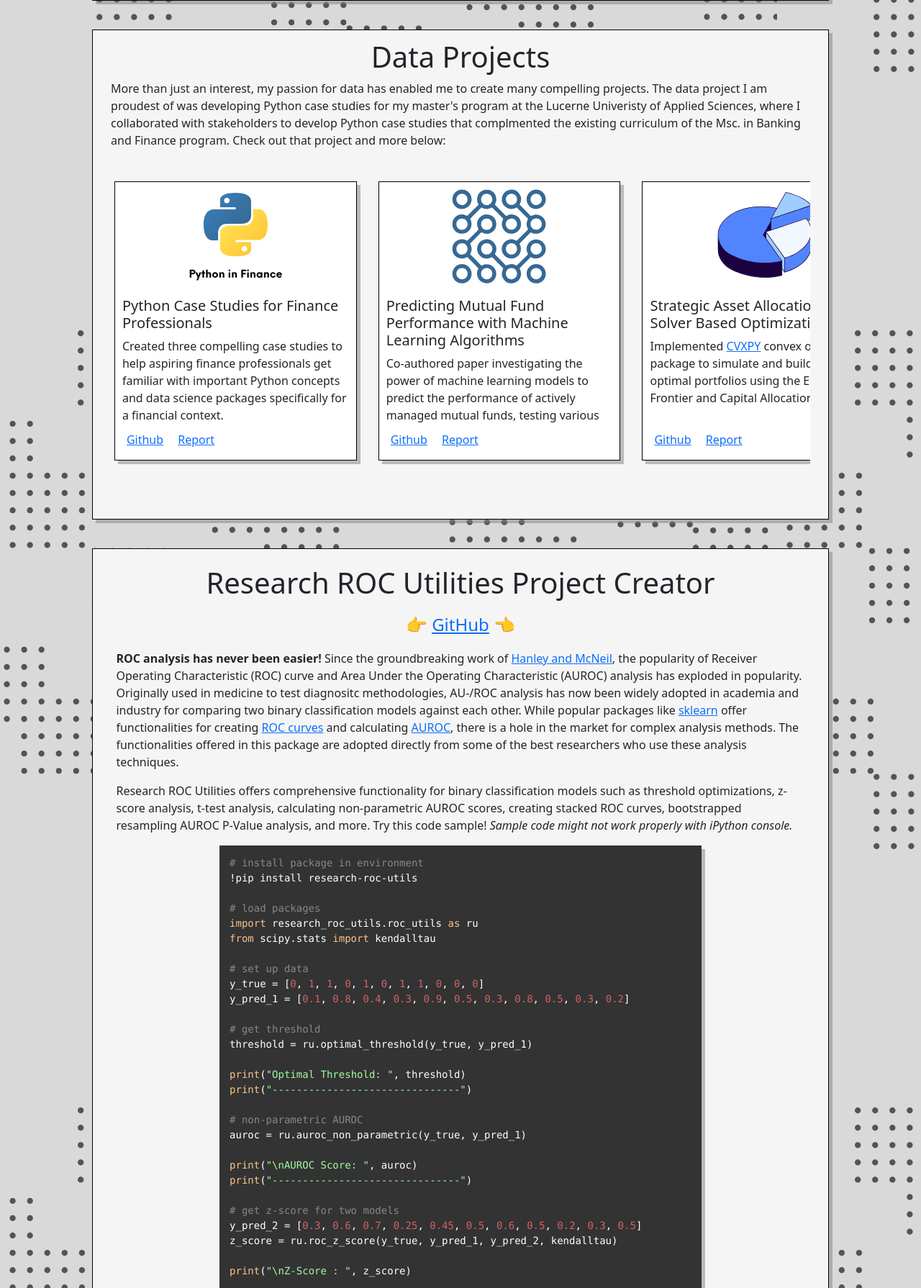
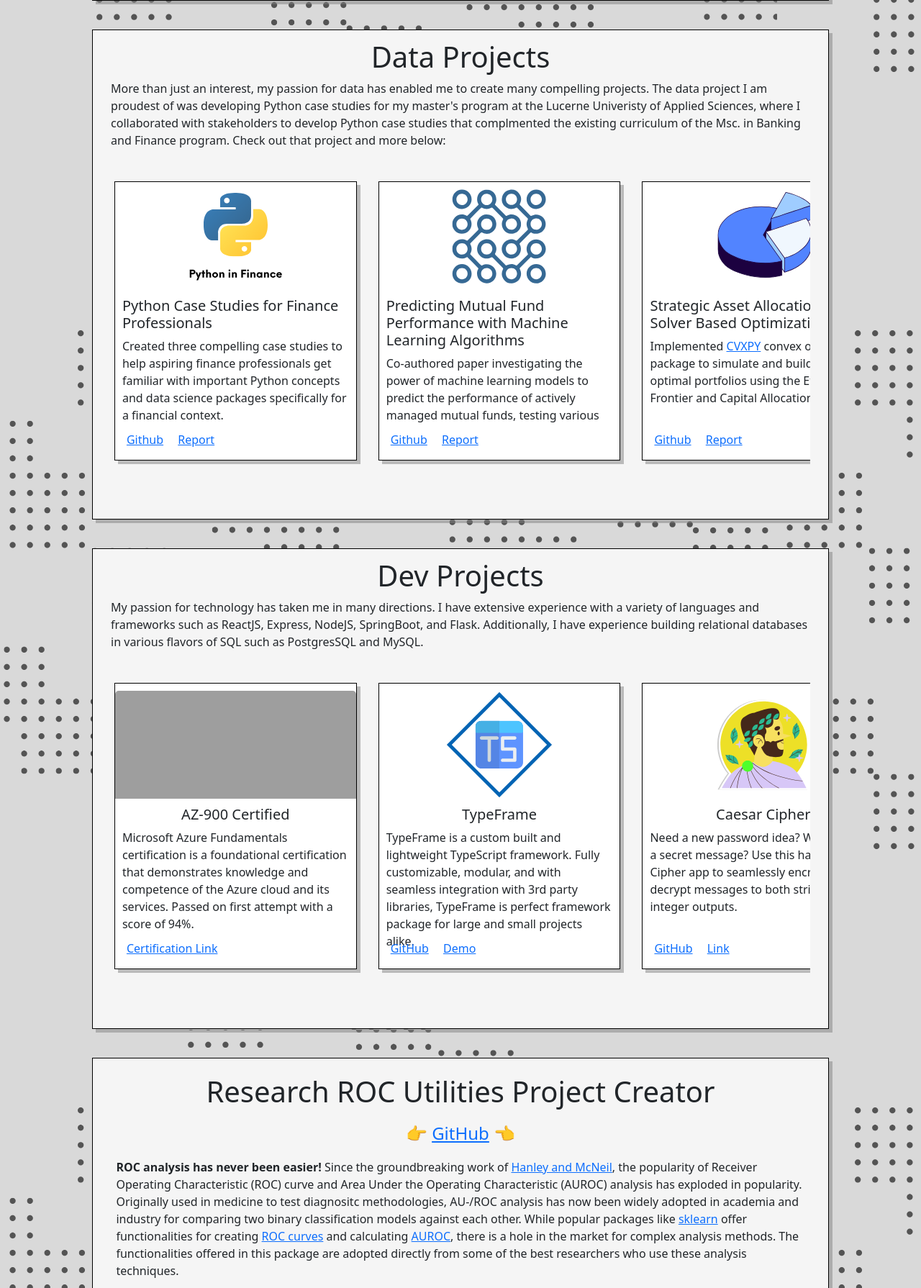
Before and after one commit to jpbruehw/personal-site, a Flask app: page / in a window 1280 px wide. Shown: the part 1809-3599 px from the top of the page at 72% size. Run offline with Flask 3, Linux system fonts and the light colour scheme; some libraries are stand-ins or nearby versions; grey boxes are pictures that could not be loaded.

Commit message:
added dev projects section

```diff
--- /dev/null
+++ b/static/css/dev-projects.css
@@ -0,0 +1,80 @@
+.dev-projects-container {
+  background-color: whitesmoke;
+  width: 80vw;
+  border: 1px solid black;
+  box-shadow: 5px 5px 0px rgba(128, 128, 128, 0.5);
+  padding: 1% 2%;
+  margin-bottom: 5vh;
+}
+
+.project-img {
+  height: 150px;
+}
+
+.projects-container {
+  margin-bottom: 5vh;
+  display: flex;
+  flex-direction: row;
+  align-items: center;
+  flex-wrap: nowrap;
+  justify-content: flex-start;
+  overflow-x: scroll;
+  overflow-y: hidden;
+  padding: 3% 0.5%;
+}
+
+.card-style {
+  /* flex-grow flex-shrink flex-basis; */
+  flex: 1 0 auto;
+  border-radius: 0px;
+  border: 1px solid black;
+  box-shadow: 5px 5px 0px rgba(128, 128, 128, 0.5);
+  transition: transform 0.3s ease;
+  width: 35%;
+  margin-right: 30px;
+}
+
+.card-style:hover {
+  transform: scale(1.025);
+}
+
+.card-body-style {
+  padding: 3%;
+  height: 200px;
+}
+
+@media (min-width: 1250px) {
+  .card-body-style {
+    height: 180px;
+  }
+}
+
+@media (max-width: 1250px) {
+  .card-style {
+    width: 45%;
+  }
+}
+
+@media (max-width: 1000px) {
+  .data-projects-container {
+    width: 90vw;
+  }
+
+  .card-style {
+    width: 55%;
+  }
+
+  .card-body-style {
+    height: 175px;
+  }
+}
+
+@media (max-width: 768px) {
+  .card-style {
+    width: 80%;
+  }
+
+  .card-body-style {
+    height: 240px;
+  }
+}
--- a/static/js/copyText.js
+++ b/static/js/copyText.js
@@ -9,11 +9,16 @@ $(document).ready(() => {
     }
   }
 
-  // get elements we want to add events to
+  // copy functionality for code button
   const codeContent = $("#code-text").text();
   const codeButton = $("#code-copy");
+  const timeOutFun = () =>
+    setTimeout(() => {
+      codeButton.text("Copy");
+    }, 5000);
   codeButton.on("click", () => {
     copyResult(codeContent);
     codeButton.text("Copied");
+    timeOutFun();
   });
 });
--- a/templates/about.html
+++ b/templates/about.html
@@ -8,18 +8,19 @@
   </div>
   <div class="intro-description">
     <article class="intro-article">
-      <h1 style="text-align: center">To change is to live.</h1>
+      <h1 style="text-align: center">Hi there.</h1>
       <p>
-        These words summarize the person behind this page. A relentless
-        self-starter who only ever gives his very best effort and nothing less.
-        A person who understands that a team is a sum of its parts, and that
-        success is never the product of one person alone. A person that
-        appreciates the necessity of understanding and fitting into different
-        cultures, having called several different countries and organizations
-        home over the years. A person that understands the opportunities, but
-        more importantly the limitations, of emerging technologies. A person
-        that chooses to use failure as a learning experience rather than as a
-        defeat. This is who I am and what I have to offer.
+        <b>Who is the person behind this page?</b> Well, let me tell you. A
+        relentless self-starter who only ever gives his very best effort and
+        nothing less. A person who understands that a team is a sum of its
+        parts, and that success is never the product of one person alone. A
+        person that appreciates the necessity of understanding and fitting into
+        different cultures, having called several different countries and
+        organizations home over the years. A person that understands the
+        opportunities, but more importantly the limitations, of emerging
+        technologies. A person that chooses to use failure as a learning
+        experience rather than as a defeat. This is who I am and what I have to
+        offer.
       </p>
     </article>
   </div>
--- a/templates/base.html
+++ b/templates/base.html
@@ -22,6 +22,7 @@
     <link rel="stylesheet" href="../static/css/tech-skills-scroller.css" />
     <link rel="stylesheet" href="../static/css/tech-skills-desc.css" />
     <link rel="stylesheet" href="../static/css/roc-utilities.css" />
+    <link rel="stylesheet" href="../static/css/dev-projects.css" />
     <!-- import scripts -->
     <link
       rel="stylesheet"
--- /dev/null
+++ b/templates/dev-projects.html
@@ -0,0 +1,102 @@
+<div class="dev-projects-container" id="dev-projects">
+  <article class="dev-projects-">
+    <h1 class="dev-projects-header" style="text-align: center">Dev Projects</h1>
+    <p>
+      My passion for technology has taken me in many directions. I have
+      extensive experience with a variety of languages and frameworks such as
+      ReactJS, Express, NodeJS, SpringBoot, and Flask. Additionally, I have
+      experience building relational databases in various flavors of SQL such as
+      PostgresSQL and MySQL.
+    </p>
+  </article>
+  <div class="projects-container">
+    <!-- az-900 certification -->
+    <div class="card card-style">
+      <img
+        src="../static/assets/dev-projects/az-900.svg"
+        class="card-img-top project-img"
+        style="margin-top: 10px"
+        alt="az-900 logo"
+      />
+      <div class="card-body card-body-style">
+        <h5 class="card-title" style="text-align: center">AZ-900 Certified</h5>
+        <p class="card-text">
+          Microsoft Azure Fundamentals certification is a foundational
+          certification that demonstrates knowledge and competence of the Azure
+          cloud and its services. Passed on first attempt with a score of 94%.
+        </p>
+      </div>
+      <div class="card-body">
+        <a
+          href="https://learn.microsoft.com/en-us/users/jpbruehwiler-8820/credentials/d7971f16d52cc4e7?ref=https%3A%2F%2Fwww.linkedin.com%2F"
+          class="card-link"
+          target="_blank"
+          >Certification Link</a
+        >
+      </div>
+    </div>
+    <!-- typeframe demo -->
+    <div class="card card-style">
+      <img
+        src="../static/assets/dev-projects/typeframe.svg"
+        class="card-img-top project-img"
+        style="margin-top: 10px"
+        alt="typeframe proj logo"
+      />
+      <div class="card-body card-body-style">
+        <h5 class="card-title" style="text-align: center">TypeFrame</h5>
+        <p class="card-text">
+          TypeFrame is a custom built and lightweight TypeScript framework.
+          Fully customizable, modular, and with seamless integration with 3rd
+          party libraries, TypeFrame is perfect framework package for large and
+          small projects alike.
+        </p>
+      </div>
+      <div class="card-body">
+        <a
+          href="https://github.com/jpbruehw/typeframe"
+          class="card-link"
+          target="_blank"
+          >GitHub</a
+        >
+        <a
+          href="https://jpbruehw.github.io/typeframe/"
+          class="card-link"
+          target="_blank"
+          >Demo</a
+        >
+      </div>
+    </div>
+    <!-- caesar cipher -->
+    <div class="card card-style">
+      <img
+        src="../static/assets/dev-projects/caesar-cipher.svg"
+        class="card-img-top project-img"
+        style="margin-top: 10px"
+        alt="typeframe proj logo"
+      />
+      <div class="card-body card-body-style">
+        <h5 class="card-title" style="text-align: center">Caesar Cipher</h5>
+        <p class="card-text">
+          Need a new password idea? Want to pass a secret message? Use this
+          handy Caesar Cipher app to seamlessly encrypt and decrypt messages to
+          both string and integer outputs.
+        </p>
+      </div>
+      <div class="card-body">
+        <a
+          href="https://github.com/jpbruehw/caesar-cipher"
+          class="card-link"
+          target="_blank"
+          >GitHub</a
+        >
+        <a
+          href="https://jpbruehw.github.io/caesar-cipher/"
+          class="card-link"
+          target="_blank"
+          >Link</a
+        >
+      </div>
+    </div>
+  </div>
+</div>
--- a/templates/home.html
+++ b/templates/home.html
@@ -6,6 +6,8 @@
   {% include './tech-skills.html' %}
   <!-- data project overview section -->
   {% include './data-projects.html' %}
+  <!-- dev projects overview section -->
+  {% include './dev-projects.html' %}
   <!-- summary of roc utilities open source project -->
   {% include './roc-utilities.html' %}
   <!-- thesis description overview -->
--- a/templates/navbar.html
+++ b/templates/navbar.html
@@ -10,6 +10,9 @@
       <a class="nav-link" href="#data-projects">Data Projects</a>
     </li>
     <li class="nav-item">
+      <a class="nav-link" href="#dev-projects">Dev Projects</a>
+    </li>
+    <li class="nav-item">
       <a class="nav-link" href="#roc-utilities">Open Source</a>
     </li>
     <li class="nav-item">
```
Also changed, not shown: static/assets/dev-projects/az-900.svg (added), static/assets/dev-projects/caesar-cipher.svg (added), static/assets/dev-projects/typeframe.svg (added).
